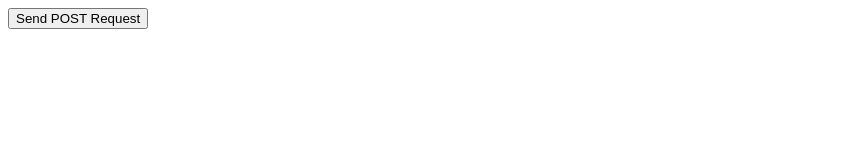
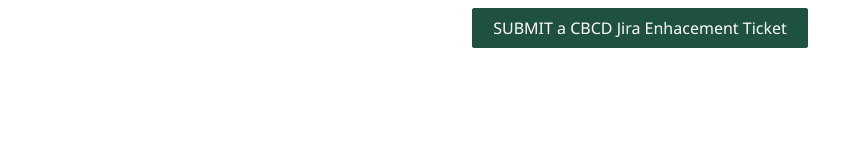
Before and after one commit to CarolinaBD/jira_issue, a plain HTML site: page index.html in a window 1280 px wide. Shown: the whole page, without its empty margins (0-863 px from the left). Drawn offline with Linux system fonts and the light colour scheme.

Commit message:
Update index.html

```diff
--- a/index.html
+++ b/index.html
@@ -1,62 +1,69 @@
-<!DOCTYPE html>
 <html>
 <head>
-  <title>Post Request Example</title>
-  <script>
-    function postData() {
-      var xhr = new XMLHttpRequest();
-      var url = "https://issues.rei.com/rest/collectors/1.0/template/custom/9e0a3e45";
-      var data = new FormData();
+ <style type="text/css">
+ body {
+            display: flex;
+            justify-content: center;
 
-      // Add payload data to FormData object
-      data.append("atl_token", "B6MY-1YID-7XUM-W3RR_3dbca24426a629a253d71c937ecd960b091c7b83_lout");
-      data.append("pid", "10621");
-      data.append("summary", "ere");
-      data.append("priority", "7");
-      data.append("description", "");
-      data.append("customfield_12471", "");
-      data.append("screenshot", "");
-      data.append("webInfo", "");
-      data.append("fullname", "");
-      data.append("email", "");
+        }
+.atlwdg-popup {
+    background: white;
+    border: 1px solid #ccc;
+    position: fixed;
+    top: 0;
+    right: 0;
+    bottom: 0;
+    left: 0;
+    margin: auto;
+    z-index: 10000011;
+    border-radius: 5px;
+    background-clip: padding-box;
+    overflow: hidden;
+    width: 610px !important;
+    height: 0;
+    max-height: calc(100% - 100px);
+      }
+#myCustomTrigger {
+         outline: transparent;
+    position: relative;
+    font-family: "Segoe UI", "Segoe UI Web (West European)", "Segoe UI", -apple-system, BlinkMacSystemFont, Roboto, "Helvetica Neue", sans-serif;
+    -webkit-font-smoothing: antialiased;
+    font-size: 16px;
+    font-weight: 400;
+    border: 1px solid rgb(31, 81, 63);
+    border-radius: 2px;
+    box-sizing: border-box;
+    cursor: pointer;
+    display: inline-block;
+    padding: 0px 20px;
+    text-decoration: none;
+    text-align: center;
+    min-width: 80px;
+    height: 40px;
+    background-color: rgb(31, 81, 63);
+    color: rgb(255, 255, 255);
+    max-width: 100%;
+    vertical-align: top;
+    user-select: none;
+        }
+    </style></head>
+<body>
 
-      xhr.open("POST", url, true);
+    <button id="myCustomTrigger" type="button">SUBMIT a CBCD Jira Enhacement Ticket</button>
 
-      // Set the headers
-      xhr.setRequestHeader("Accept", "text/html,application/xhtml+xml,application/xml;q=0.9,image/avif,image/webp,image/apng,*/*;q=0.8,application/signed-exchange;v=b3;q=0.7");
-      xhr.setRequestHeader("Accept-Encoding", "gzip, deflate, br");
-      xhr.setRequestHeader("Accept-Language", "en-US,en;q=0.9");
-      xhr.setRequestHeader("Cache-Control", "max-age=0");
-      xhr.setRequestHeader("Content-Type", "application/x-www-form-urlencoded");
-      xhr.setRequestHeader("Cookie", "atlassian.xsrf.token=B6MY-1YID-7XUM-W3RR_f9c1177536f61b82b1ff51b269fb26e0eb15f27e_lout");
-      xhr.setRequestHeader("Origin", "https://issues.rei.com");
-      xhr.setRequestHeader("Referer", "https://issues.rei.com/rest/collectors/1.0/template/form/9e0a3e45?os_authType=none");
-      xhr.setRequestHeader("Sec-Ch-Ua", "\"Not.A/Brand\";v=\"8\", \"Chromium\";v=\"114\", \"Google Chrome\";v=\"114\"");
-      xhr.setRequestHeader("Sec-Ch-Ua-Mobile", "?0");
-      xhr.setRequestHeader("Sec-Ch-Ua-Platform", "\"Windows\"");
-      xhr.setRequestHeader("Sec-Fetch-Dest", "iframe");
-      xhr.setRequestHeader("Sec-Fetch-Mode", "navigate");
-      xhr.setRequestHeader("Sec-Fetch-Site", "same-origin");
-      xhr.setRequestHeader("Sec-Fetch-User", "?1");
-      xhr.setRequestHeader("Upgrade-Insecure-Requests", "1");
-      xhr.setRequestHeader("User-Agent", "Mozilla/5.0 (Windows NT 10.0; Win64; x64) AppleWebKit/537.36 (KHTML, like Gecko) Chrome/114.0.0.0 Safari/537.36");
-      xhr.setRequestHeader("X-Atlassian-Token", "no-check");
 
-      xhr.onreadystatechange = function () {
-        if (xhr.readyState === 4 && xhr.status === 200) {
-          // Request was successful
-          console.log(xhr.responseText);
-        } else {
-          // Request failed
-          console.log("Error:", xhr.status);
-        }
-      };
+<script type="text/javascript" src="https://issues.rei.com/s/d41d8cd98f00b204e9800998ecf8427e-CDN/-pkvz1n/813022/1r0xnic/2.2.4.7/_/download/batch/com.atlassian.plugins.jquery:jquery/com.atlassian.plugins.jquery:jquery.js?collectorId=9e0a3e45"></script><script type="text/javascript" src="https://issues.rei.com/s/bafa8d854d9444de670e11b3acf7189c-T/-pkvz1n/813022/1r0xnic/4.0.5/_/download/batch/com.atlassian.jira.collector.plugin.jira-issue-collector-plugin:issuecollector/com.atlassian.jira.collector.plugin.jira-issue-collector-plugin:issuecollector.js?locale=en-US&collectorId=9e0a3e45"></script>
 
-      xhr.send(data);
-    }
-  </script>
-</head>
-<body>
-  <button onclick="postData()">Send POST Request</button>
+    <script type="text/javascript">
+        window.ATL_JQ_PAGE_PROPS = {
+            "triggerFunction": function(showCollectorDialog) {
+                // Requires that jQuery is available!
+                jQuery("#myCustomTrigger").on("click", function(e) {
+                    e.preventDefault();
+                    showCollectorDialog();
+                });
+            }
+        };
+    </script>
 </body>
 </html>
```
